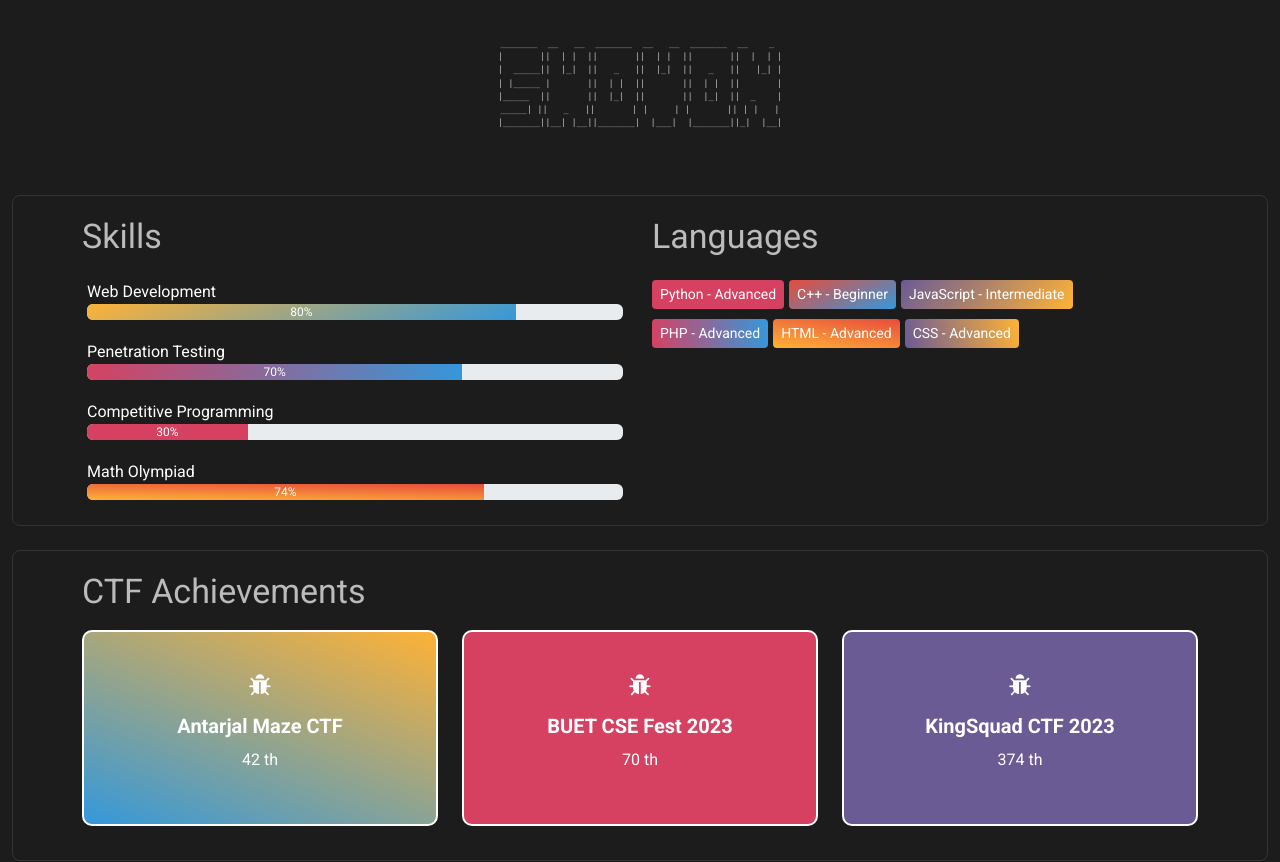
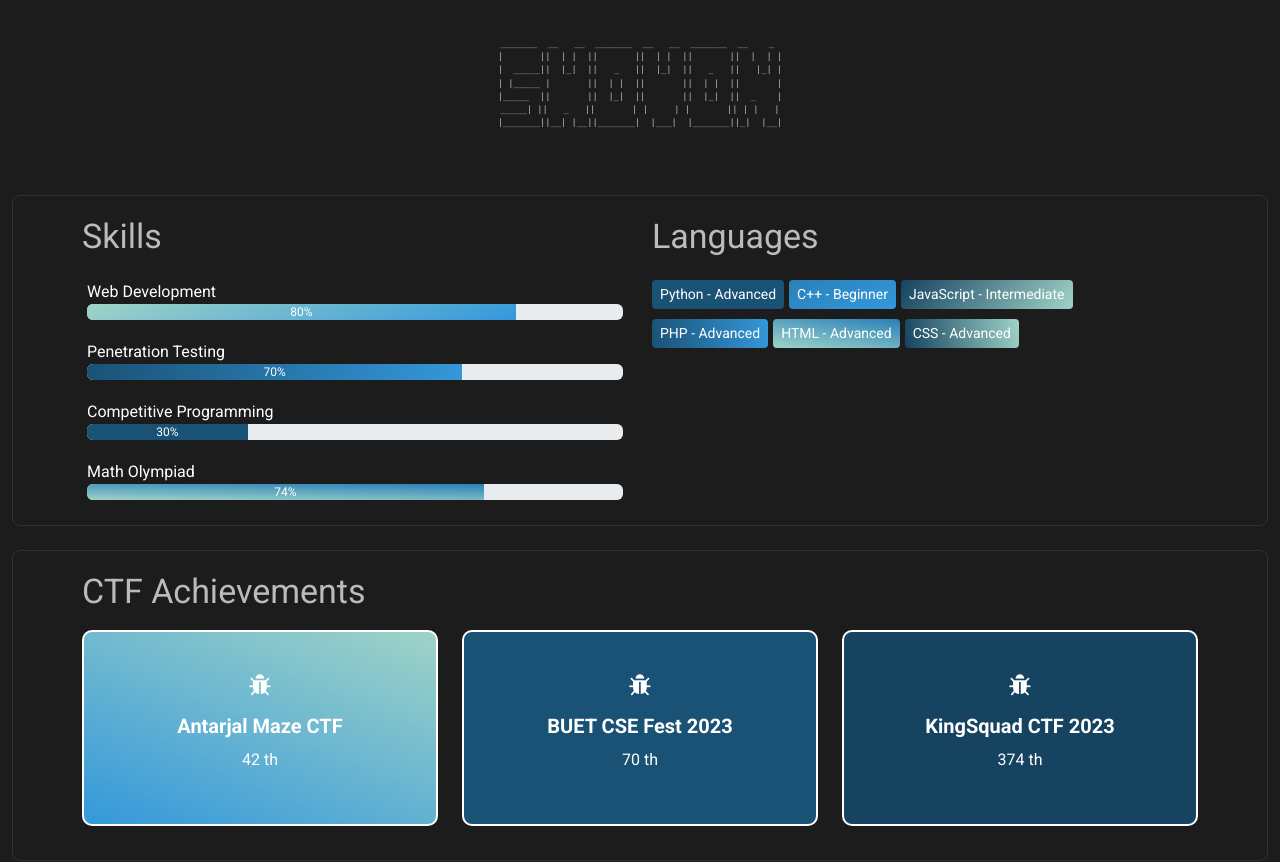
Before and after one commit to sh0von/Next-JS-Portfolio, a Next.js app: page / in a window 1280 px wide. Shown: the top 862 px of the page. Built offline with nearby package versions, Linux system fonts and the light colour scheme.

Commit message:
Update data.js

```diff
--- a/data.js
+++ b/data.js
@@ -32,12 +32,13 @@ _____| ||   _   ||       | |     | |       || | |   |
 
 const getRandomColor = () => {
   const colors = [
-    "#3498db",
-    "#e74c3c",
-    "#d64161",
-    "#6b5b95",
-    "#feb236",
-  ];
+    "#3498db",  // Blue
+    "#2980b9",  // A darker shade of blue
+    "#1a5276",  // A deeper blue
+    "#154360",  // A very dark blue
+    "#9fd3c7",  // A light blue
+];
+
 
   const randomIndex = Math.floor(Math.random() * colors.length);
   return colors[randomIndex];
```
